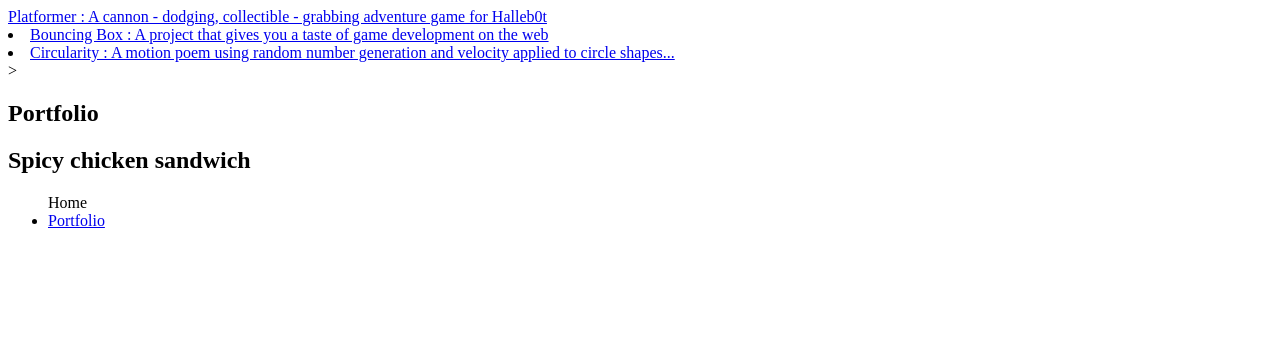
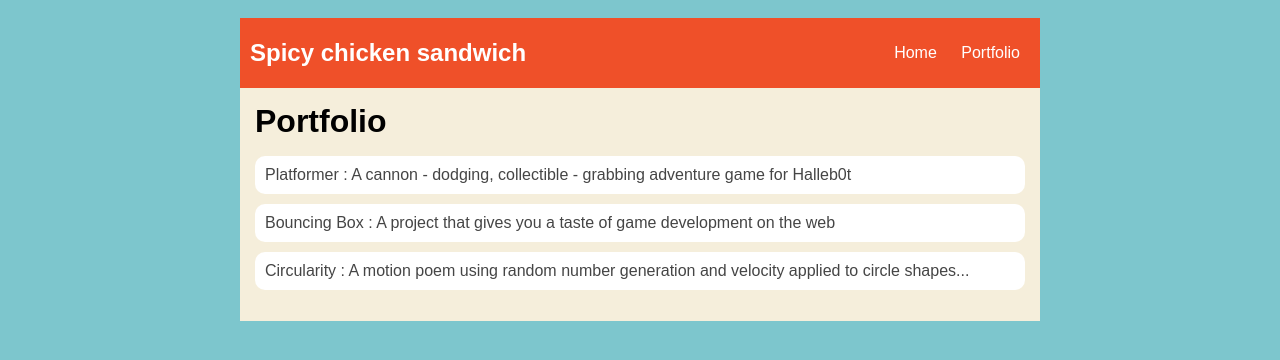
Before and after one commit to Taammaarraa/Taammaarraa.github.io, a plain HTML site: page portfolio.html in a window 1280 px wide. Drawn offline with Linux system fonts and the light colour scheme.

Commit message:
add portfolio.html file

```diff
--- a/portfolio.html
+++ b/portfolio.html
@@ -2,33 +2,36 @@
 <html>
     <head>
         <title>Tamara's FatChicken</title>
+        <link rel="stylesheet" href="style.css">
     </head>
 
     <body>
-      <div id="all-contents" <li><a href="projects/platformer/">Platformer : A cannon - dodging, collectible - grabbing adventure game for Halleb0t</a></li>
-        <li><a href="projects/bouncing-box/">Bouncing Box : A project that gives you a taste of game development on the web </a></li>
-        <li><a href="projects/circularity/">Circularity : A motion poem using random number generation and velocity applied to circle shapes...</a></li>>
+      <div id="all-contents">
         <nav>
-            <nav>
+            <h1>Spicy chicken sandwich</h1>
+            <ul id="nav-ul">
+                <li class="nav-li">
+                    <a class="nav-a" href="index.html">Home</a>
+               </li>
+               <li class="nav-li">
+                   <a class="nav-a" href="portfolio.html">Portfolio</a>
+               </li>
+           </ul>
+          </nav>
                 <!-- Nav stuff here...-->
             </nav>
             <main>
                 <div class="content">
                     <h1>Portfolio</h1>
                     <ul id="portfolio">
+                        <li><a href="projects/platformer/">Platformer : A cannon - dodging, collectible - grabbing adventure game for Halleb0t</a></li>
+                        <li><a href="projects/bouncing-box/">Bouncing Box : A project that gives you a taste of game development on the web </a></li>
+                        <li><a href="projects/circularity/">Circularity : A motion poem using random number generation and velocity applied to circle shapes...</a></li>
 
                     </ul>
                 </div>
             </main>
-            <h1>Spicy chicken sandwich</h1>
-             <ul id="nav-ul"
-                 <li class="nav-li"
-                     <a class="nav-a" href="index.html">Home</a>
-                </li>
-                <li class="nav-li">
-                    <a class="nav-a" href="portfolio.html">Portfolio</a>
-                </li>
-            </ul>
+
         </nav>
     </div>
 
--- a/style.css
+++ b/style.css
@@ -1,6 +1,6 @@
 body {
-    background: rgb(200, 125, 205);
-    color: hwb(0 18% 82%);
+    background: rgb(125, 198, 205);
+    color: rgb(45, 45, 45);
     padding: 10px;
     font-family: arial;
 }
@@ -11,7 +11,7 @@ body {
 
 /* navigation menu */
 nav {
-    background: rgb(41, 189, 239);
+    background: rgb(239, 80, 41);
    margin: 0 auto;
     display: flex;
     padding: 10px;
@@ -37,7 +37,7 @@ a {
 
 /* main container area beneath menu */
 main {
-    background: rgb(219, 241, 245);
+    background: rgb(245, 238, 219);
     display: flex;
 }
 .sidebar {
@@ -60,8 +60,8 @@ main {
 h2, h3 {
     margin: 0px;
 }
- /* portfolio styles */
- .content h1 {
+/* portfolio styles */
+.content h1 {
     color: black;
 }
 
@@ -85,28 +85,3 @@ h2, h3 {
     text-decoration: none;
     color: #454545;
 }
-  /* portfolio styles */
-  .content h1 {
-    color: black;
-}
-
-#portfolio {
-    list-style-type: none;
-    padding-left: 0;
-}
-
-#portfolio li {
-    background: #fff;
-    padding: 10px;
-    border-radius: 10px;
-    margin-bottom: 10px;
-}
-
-#portfolio li:hover {
-    background: #eee;
-}
-
-#portfolio a {
-    text-decoration: none;
-    color: #454545;
-}
```
